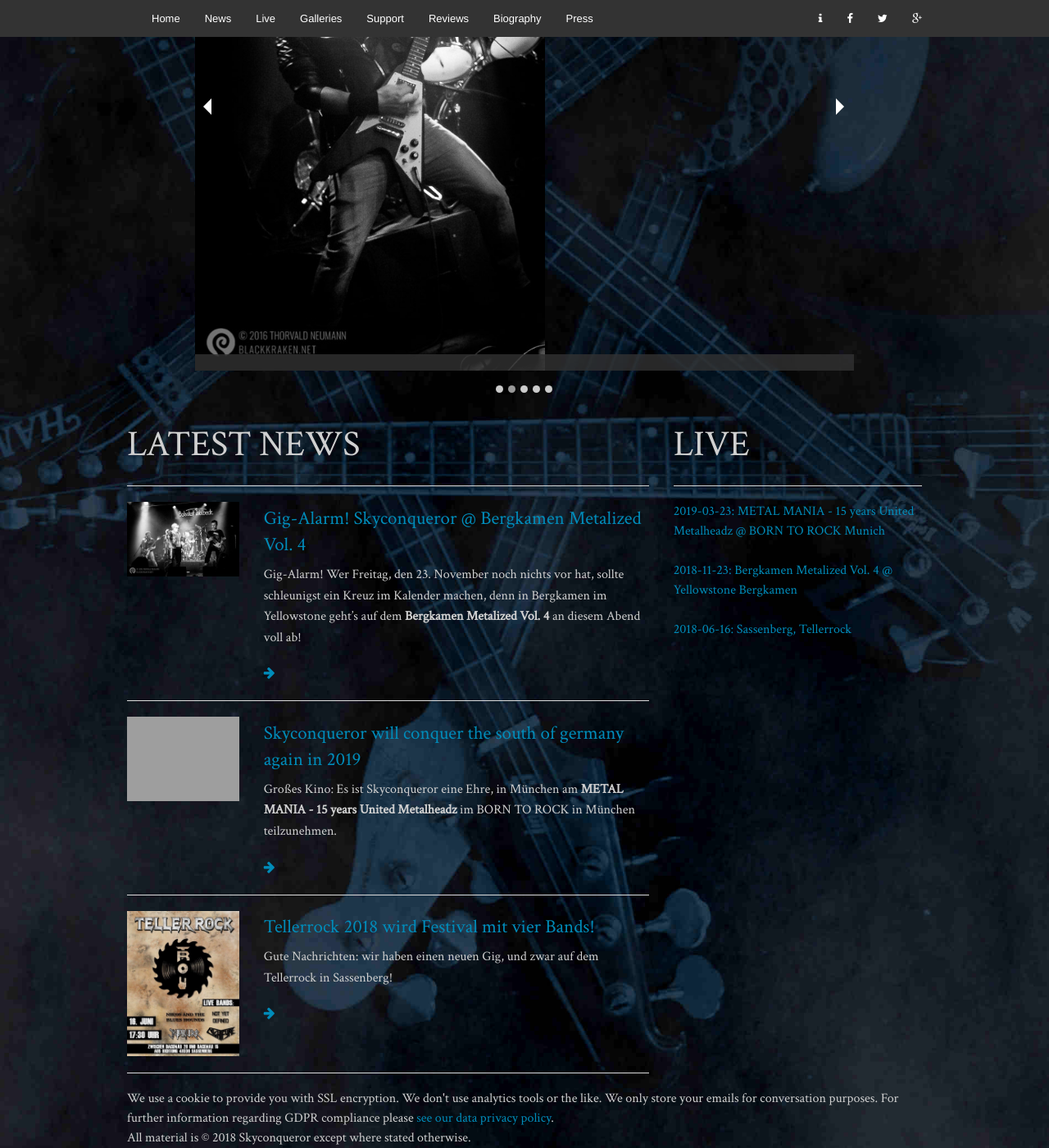
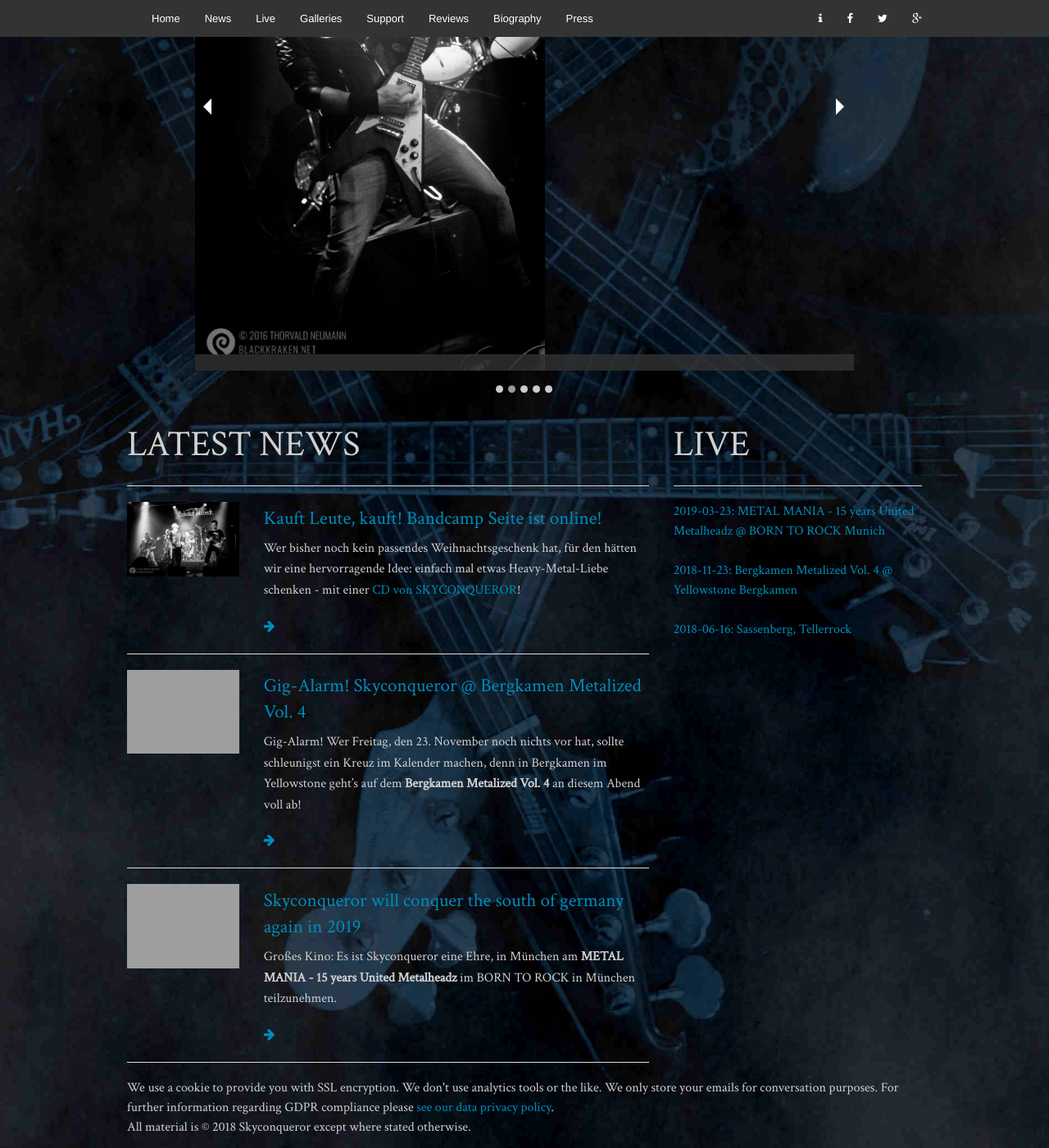
Before and after one commit to skyconqueror/skyconqueror.github.io, a Jekyll site: the page built from index.html, in a window 1280 px wide and 1400 px high, scrolled down 581 px. Shown: the whole window at 82% size. Built offline with Jekyll 4.4.1, drawn with Linux system fonts in a browser that asks for light colours.

Commit message:
Added bandcamp advertising news, updated bergkamen flyer links.

```diff
--- /dev/null
+++ b/_posts/2018-11-14-bandcamp-page-revamped.md
@@ -0,0 +1,9 @@
+---
+layout: post
+title: Kauft Leute, kauft! Bandcamp Seite ist online!
+image: img/live/skyconqueror-01.jpg
+---
+
+Wer bisher noch kein passendes Weihnachtsgeschenk hat, für den hätten wir eine hervorragende Idee: einfach mal etwas Heavy-Metal-Liebe schenken - mit einer [CD von SKYCONQUEROR](/buy.html)!
+
+Für die Moderneren, die CD für veraltete Technik halten: dort gibt es unsere Musik auch als Download, z.B. im  [FLAC](https://de.wikipedia.org/wiki/Free_Lossless_Audio_Codec)-Format oder in verschiedenen weiteren Formaten.
```
Also changed, not shown: _gigs/2018-10-03-bergkamen-yellowstone-metalized.md (+1 -1 lines), _posts/2018-11-05-new-gig-in-bergkamen.md (+1 -1 lines), 1 other file.
